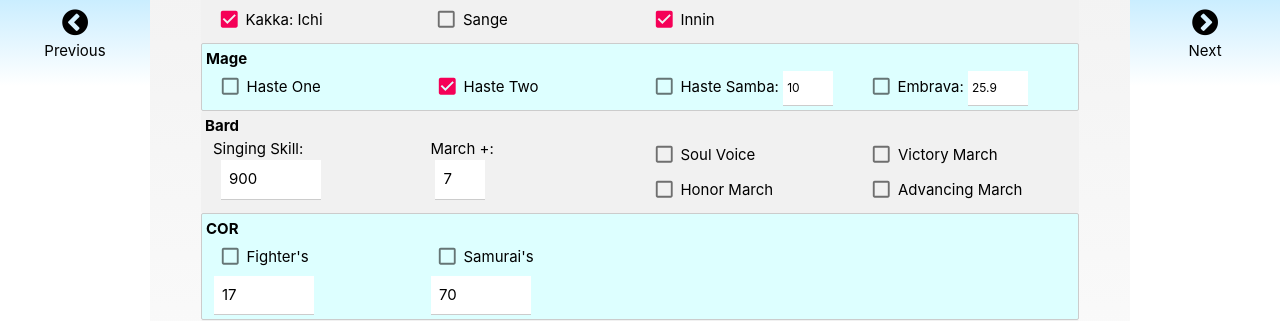
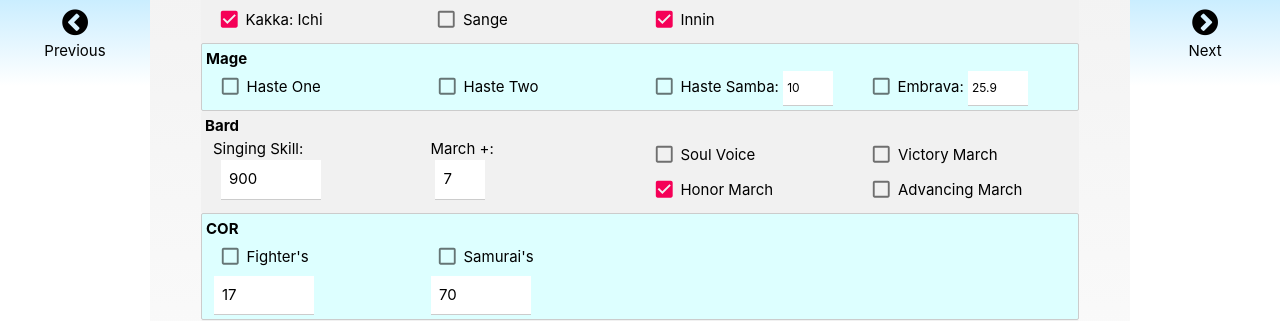
Before and after one commit to sethmccauley/nin-dmg, a React (Create React App) app: page / in a window 1280 px wide. Both pictures are taken after a click on the icon 1205 px from the left and 335 px from the top of the page. Shown: the part 314-635 px from the top of the page. Built offline with nearby package versions, Linux system fonts and the light colour scheme.

Commit message:
PlayStyle fixes.

```diff
--- a/src/components/playstylecomp.js
+++ b/src/components/playstylecomp.js
@@ -31,16 +31,16 @@ class PlayStyleComp extends React.Component {
                                     <div className="w3-row-padding w3-pale-blue w3-round-small w3-border" style={{padding: '4px'}}>
                                         <b>Mage</b><br />
                                         <div className="w3-quarter">
-                                            <Checkbox style={{padding:'5px',marginBottom:'3px'}} checked={buffs.buffs.mage.hasteOne} label="Haste One" id="mage hasteOne" onChange={(e) => update(e)}/>Haste One
+                                            <Checkbox style={{padding:'5px',marginBottom:'3px'}} label="Haste One" id="mage hasteOne" onChange={(e) => update(e)}/>Haste One
                                         </div>
                                         <div className="w3-quarter">
-                                            <Checkbox style={{padding:'5px',marginBottom:'3px'}} checked={buffs.buffs.mage.hasteTwo} label="Haste Two" id="mage hasteTwo" onChange={(e) => update(e)}/>Haste Two
+                                            <Checkbox style={{padding:'5px',marginBottom:'3px'}} label="Haste Two" id="mage hasteTwo" onChange={(e) => update(e)}/>Haste Two
                                         </div>
                                         <div className="w3-quarter">
-                                            <Checkbox style={{padding:'5px',marginBottom:'3px'}} label="Haste Samba" id="dnc hasteSamba" onChange={(e) => update(e)}/>Haste Samba: <input className="w3-input w3-small" onChange={(e) => update(e)} type="number" id="dnc hasteSambaValue" min="0" max="10" label="Haste Samba" defaultValue={buffs.buffs.dnc.hasteSambaValue} style={{width:'50px',display:'inline',paddingLeft:'4px'}} />
+                                            <Checkbox style={{padding:'5px',marginBottom:'3px'}} checked={buffs.buffs.dnc.hasteSamba} label="Haste Samba" id="dnc hasteSamba" onChange={(e) => update(e)}/>Haste Samba: <input className="w3-input w3-small" onChange={(e) => update(e)} type="number" id="dnc hasteSambaValue" min="0" max="10" label="Haste Samba" defaultValue={buffs.buffs.dnc.hasteSambaValue} style={{width:'50px',display:'inline',paddingLeft:'4px'}} />
                                         </div>
                                         <div className="w3-quarter">
-                                            <Checkbox style={{padding:'5px',marginBottom:'3px'}} label="Haste Samba" id="sch embrava" onChange={(e) => update(e)}/>Embrava: <input className="w3-input w3-small" onChange={(e) => update(e)} type="number" id="sch embravaHaste" max="25.9" min="0" label="Embrava Haste" defaultValue={buffs.buffs.sch.embravaHaste} style={{width:'60px',display:'inline',paddingLeft:'4px'}} />
+                                            <Checkbox style={{padding:'5px',marginBottom:'3px'}} checked={buffs.buffs.sch.embrava} label="Haste Samba" id="sch embrava" onChange={(e) => update(e)}/>Embrava: <input className="w3-input w3-small" onChange={(e) => update(e)} type="number" id="sch embravaHaste" max="25.9" min="0" label="Embrava Haste" defaultValue={buffs.buffs.sch.embravaHaste} style={{width:'60px',display:'inline',paddingLeft:'4px'}} />
                                         </div>
                                     </div>
                                     <div className='w3-row-padding w3-light-grey w3-round-small' style={{padding: '4px'}}>
@@ -52,12 +52,12 @@ class PlayStyleComp extends React.Component {
                                             March +: <input className="w3-input" id="brd marchPlus" max="7" min="0" label="March +" defaultValue='7' style={{width: '50px', marginLeft: '5px'}} size='small' />
                                         </div>
                                         <div className="w3-quarter">
-                                            <Checkbox style={{padding:'5px',marginBottom:'3px'}} id="brd soulVoice" onChange={(e) => update(e)}/>Soul Voice<br />
-                                            <Checkbox style={{padding:'5px',marginBottom:'3px'}} id="brd honorMarch" onChange={(e) => update(e)}/>Honor March
+                                            <Checkbox style={{padding:'5px',marginBottom:'3px'}} checked={buffs.buffs.brd.soulVoice} id="brd soulVoice" onChange={(e) => update(e)}/>Soul Voice<br />
+                                            <Checkbox style={{padding:'5px',marginBottom:'3px'}} checked={buffs.buffs.brd.honorMarch} id="brd honorMarch" onChange={(e) => update(e)}/>Honor March
                                         </div>
                                         <div className="w3-quarter">
-                                            <Checkbox style={{padding:'5px',marginBottom:'3px'}} id="brd victoryMarch" onChange={(e) => update(e)}/>Victory March<br />
-                                            <Checkbox style={{padding:'5px',marginBottom:'3px'}} id="brd advancingMarch" onChange={(e) => update(e)}/>Advancing March
+                                            <Checkbox style={{padding:'5px',marginBottom:'3px'}} checked={buffs.buffs.cor.victoryMarch} id="brd victoryMarch" onChange={(e) => update(e)}/>Victory March<br />
+                                            <Checkbox style={{padding:'5px',marginBottom:'3px'}} checked={buffs.buffs.cor.advancingMarch} id="brd advancingMarch" onChange={(e) => update(e)}/>Advancing March
                                         </div>
                                     </div>
                                     <div className='w3-row-padding w3-pale-blue w3-round-small w3-border' style={{padding: '4px'}}>
```
